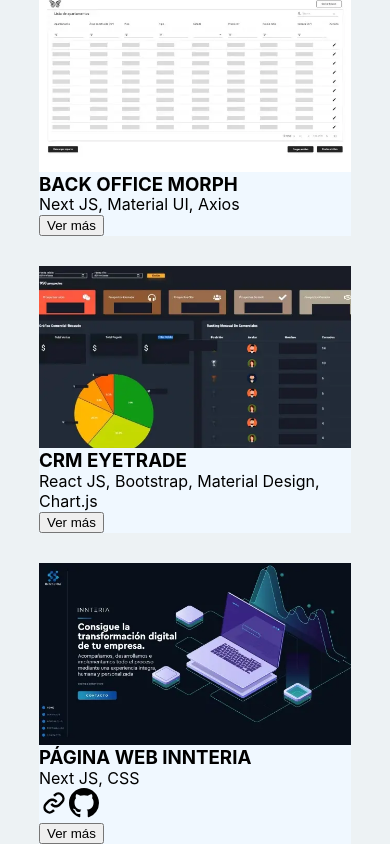
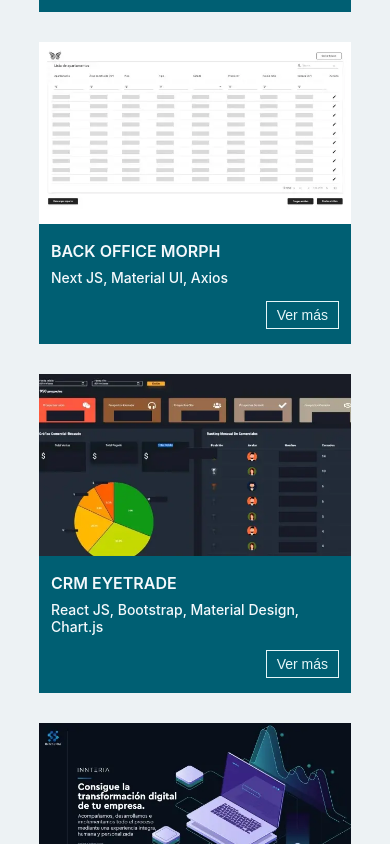
Before and after one commit to eldalco/portfolio, a Next.js app: page / in a window 390 px wide. Shown: the part 3500-4344 px from the top of the page. Built offline with nearby package versions, Linux system fonts and the light colour scheme.

Commit message:
Responsive in CardPortfolio

```diff
--- a/components/SectionPortfolio/CardPortfolio/styles.module.css
+++ b/components/SectionPortfolio/CardPortfolio/styles.module.css
@@ -1,10 +1,9 @@
 .container__card {
   width: 100%;
-  background-color: aliceblue;
+  background-color: #005F73;
   position: relative;
   overflow: hidden;
 }
-
 .card__image {
   width: 100%;
 }
@@ -13,12 +12,25 @@
 }
 .card__content {
   display: block;
+  padding: 15px 12px 15px 12px;
+  color: #F4F9FC;
+  min-height: 100px;
+}
+.card__content h3 {
+  font-size: 16px;
+  font-weight: 600;
+  margin-bottom: 10px;
+}
+.card__content p {
+  font-size: 14px;
+  font-weight: 500;
 }
 .info__card {
   position: absolute;
   width: 100%;
   height: 100%;
-  background-color: #2b2d42e9;
+  color: #F4F9FC;
+  background-color: #2b2d42f7;
   z-index: 5;
   top: 50%;
   transition: all 0.4s;
@@ -30,3 +42,41 @@
 .info__card-hover {
   top: 0;
 }
+.info__card--description {
+  display: flex;
+  align-items: center;
+  justify-content: center;
+  height: 100%;
+  padding: 15px;
+  font-size: 15px;
+  font-weight: 400;
+  position: relative;
+}
+.info__card--description p {
+  padding-bottom: 10px;
+  border-bottom: solid 3px #005F73;
+}
+.content__access {
+  padding-top: 15px;
+  display: flex;
+  justify-content: space-between;
+  align-items: center;
+}
+.content__access--icons {
+  display: flex;
+  column-gap: 10px;
+}
+.content__access--btn button{
+  background-color: transparent;
+  border: 1px solid #E5F6F8;
+  color: #E5F6F8;
+  font-size: 14px;
+  padding: 5px 10px;
+}
+.info__card--close {
+  position: absolute;
+  top: 5px;
+  right: 5px;
+  color: #E5F6F8;
+  cursor: pointer;
+}
```
